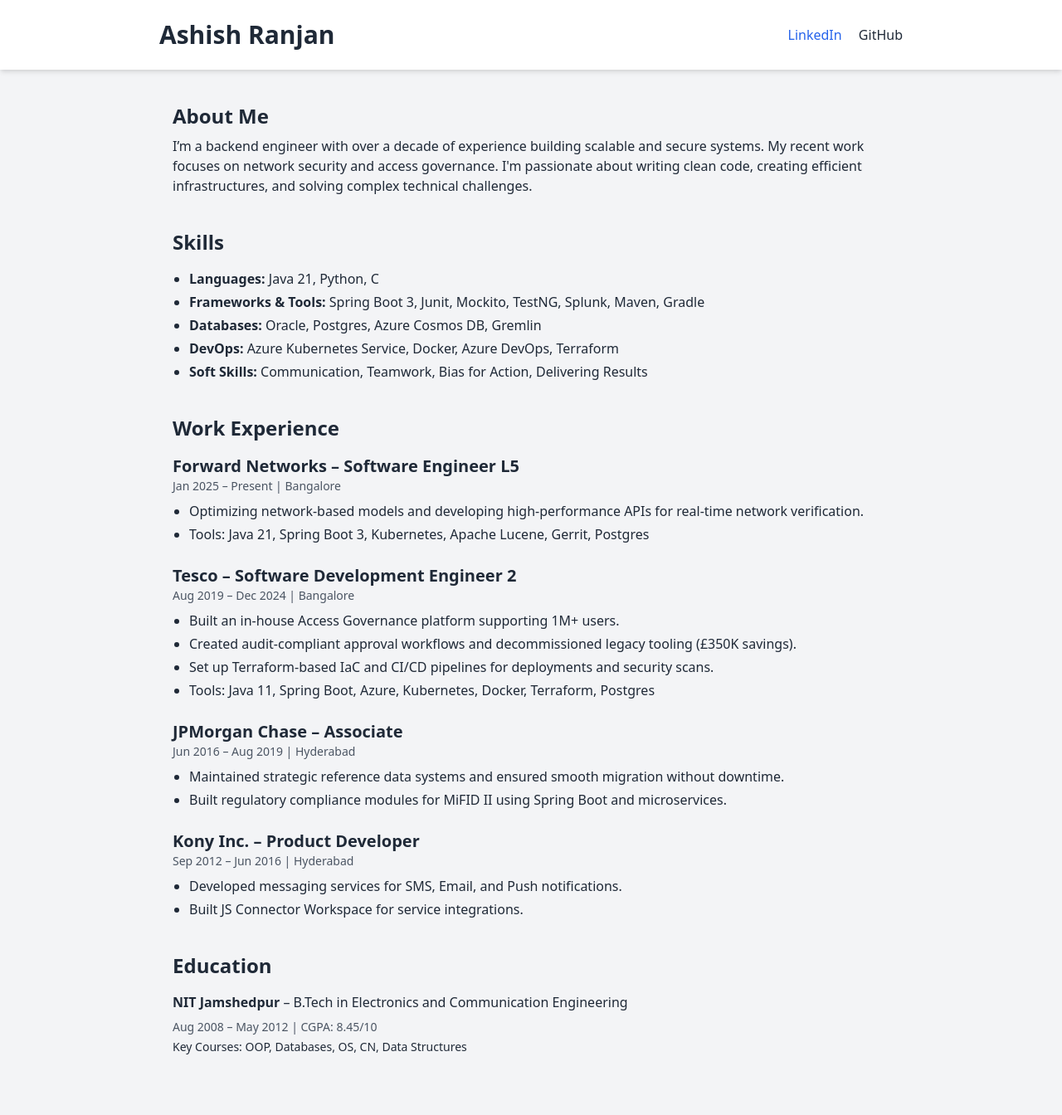
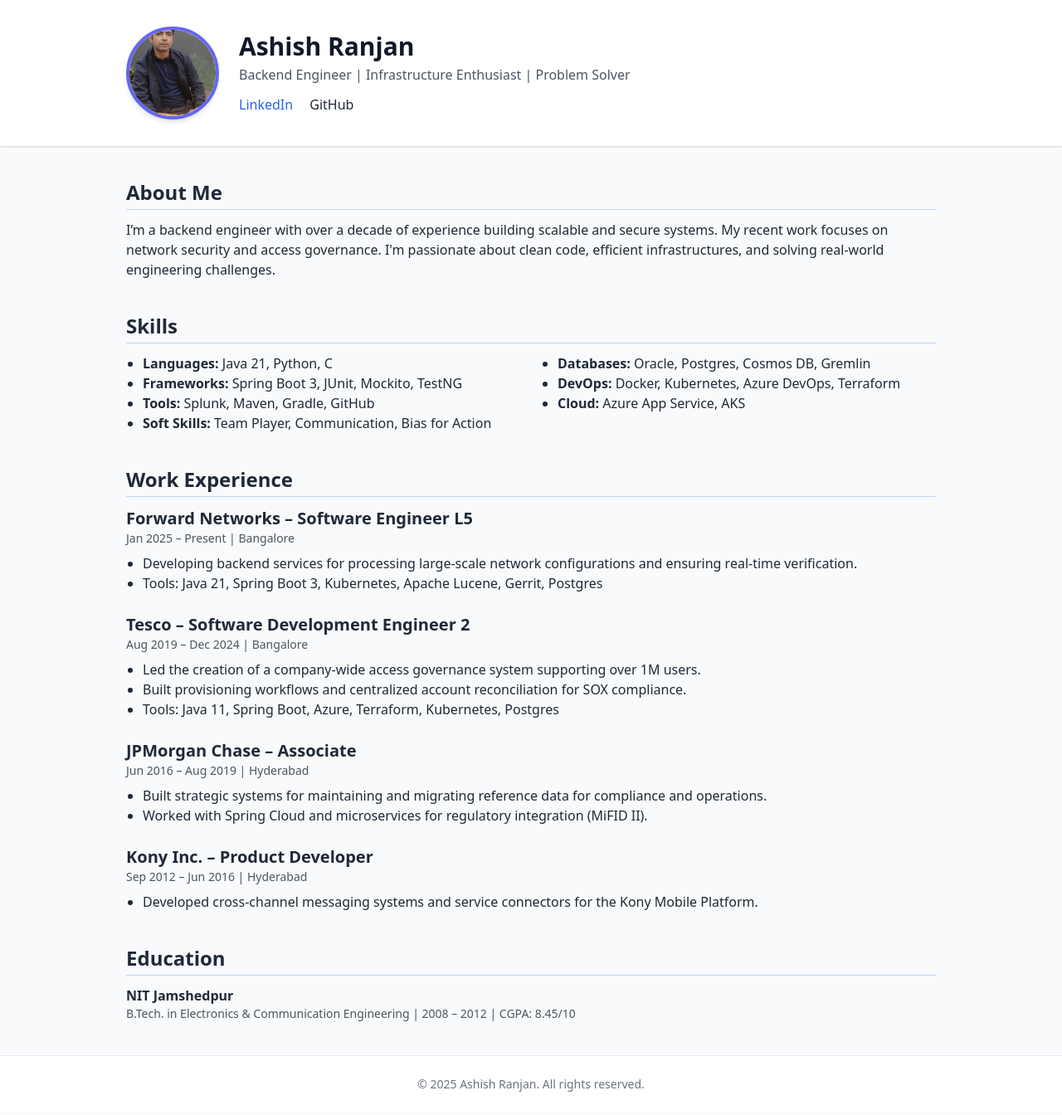
Before and after one commit to ashishranjandev/ashishranjandev.github.io, a plain HTML site: page index.html in a window 1280 px wide. Shown: the top 1344 px of the page at 83% size. Drawn offline with nearby package versions, Linux system fonts and the light colour scheme.

Commit message:
Added Profile

```diff
--- a/index.html
+++ b/index.html
@@ -2,92 +2,109 @@
 <html lang="en">
 <head>
   <meta charset="UTF-8" />
-  <meta name="viewport" content="width=device-width, initial-scale=1.0" />
+  <meta name="viewport" content="width=device-width, initial-scale=1.0"/>
   <title>Ashish Ranjan</title>
   <link href="https://cdn.jsdelivr.net/npm/tailwindcss@2.2.19/dist/tailwind.min.css" rel="stylesheet">
 </head>
-<body class="bg-gray-100 text-gray-800 font-sans">
+<body class="bg-gray-50 text-gray-800">
 
-  <header class="bg-white shadow-md py-6 px-4">
-    <div class="max-w-4xl mx-auto flex justify-between items-center">
-      <h1 class="text-3xl font-bold">Ashish Ranjan</h1>
-      <div class="space-x-4">
-        <a href="https://www.linkedin.com/in/ashish-ranjan-dev/" class="text-blue-600 hover:underline" target="_blank">LinkedIn</a>
-        <a href="https://github.com/ashishranjandev" class="text-gray-800 hover:underline" target="_blank">GitHub</a>
+  <!-- Hero Section -->
+  <header class="bg-white shadow">
+    <div class="max-w-5xl mx-auto flex flex-col md:flex-row items-center justify-between px-6 py-8">
+      <div class="flex items-center space-x-6">
+        <img src="profile.jpg" alt="Ashish Ranjan" class="w-28 h-28 rounded-full object-cover border-4 border-indigo-500 shadow-md" />
+        <div>
+          <h1 class="text-3xl font-bold text-gray-900">Ashish Ranjan</h1>
+          <p class="text-gray-600 mt-1">Backend Engineer | Infrastructure Enthusiast | Problem Solver</p>
+          <div class="mt-3 space-x-4">
+            <a href="https://www.linkedin.com/in/ashish-ranjan-dev/" target="_blank" class="text-blue-600 hover:underline">LinkedIn</a>
+            <a href="https://github.com/ashishranjandev" target="_blank" class="text-gray-800 hover:underline">GitHub</a>
+          </div>
+        </div>
       </div>
     </div>
   </header>
 
-  <main class="max-w-4xl mx-auto py-10 px-4">
-    <section class="mb-10">
-      <h2 class="text-2xl font-semibold mb-2">About Me</h2>
+  <main class="max-w-5xl mx-auto px-6 py-10 space-y-10">
+
+    <!-- About -->
+    <section>
+      <h2 class="text-2xl font-semibold mb-3 border-b pb-1 border-indigo-200">About Me</h2>
       <p>
-        I’m a backend engineer with over a decade of experience building scalable and secure systems. My recent work focuses on network security and access governance. I'm passionate about writing clean code, creating efficient infrastructures, and solving complex technical challenges.
+        I’m a backend engineer with over a decade of experience building scalable and secure systems. My recent work focuses on network security and access governance. I'm passionate about clean code, efficient infrastructures, and solving real-world engineering challenges.
       </p>
     </section>
 
-    <section class="mb-10">
-      <h2 class="text-2xl font-semibold mb-4">Skills</h2>
-      <ul class="list-disc ml-5 space-y-1">
+    <!-- Skills -->
+    <section>
+      <h2 class="text-2xl font-semibold mb-3 border-b pb-1 border-indigo-200">Skills</h2>
+      <div class="grid grid-cols-1 md:grid-cols-2 gap-6">
+        <ul class="list-disc ml-5">
           <li><strong>Languages:</strong> Java 21, Python, C</li>
-        <li><strong>Frameworks & Tools:</strong> Spring Boot 3, Junit, Mockito, TestNG, Splunk, Maven, Gradle</li>
-        <li><strong>Databases:</strong> Oracle, Postgres, Azure Cosmos DB, Gremlin</li>
-        <li><strong>DevOps:</strong> Azure Kubernetes Service, Docker, Azure DevOps, Terraform</li>
-        <li><strong>Soft Skills:</strong> Communication, Teamwork, Bias for Action, Delivering Results</li>
+          <li><strong>Frameworks:</strong> Spring Boot 3, JUnit, Mockito, TestNG</li>
+          <li><strong>Tools:</strong> Splunk, Maven, Gradle, GitHub</li>
+          <li><strong>Soft Skills:</strong> Team Player, Communication, Bias for Action</li>
         </ul>
+        <ul class="list-disc ml-5">
+          <li><strong>Databases:</strong> Oracle, Postgres, Cosmos DB, Gremlin</li>
+          <li><strong>DevOps:</strong> Docker, Kubernetes, Azure DevOps, Terraform</li>
+          <li><strong>Cloud:</strong> Azure App Service, AKS</li>
+        </ul>
+      </div>
     </section>
 
-    <section class="mb-10">
-      <h2 class="text-2xl font-semibold mb-4">Work Experience</h2>
+    <!-- Work Experience -->
+    <section>
+      <h2 class="text-2xl font-semibold mb-3 border-b pb-1 border-indigo-200">Work Experience</h2>
 
-      <div class="mb-6">
+      <div class="space-y-6">
+        <div>
           <h3 class="text-xl font-bold">Forward Networks – Software Engineer L5</h3>
           <p class="text-sm text-gray-600">Jan 2025 – Present | Bangalore</p>
-        <ul class="list-disc ml-5 mt-2 space-y-1">
-          <li>Optimizing network-based models and developing high-performance APIs for real-time network verification.</li>
+          <ul class="list-disc ml-5 mt-2">
+            <li>Developing backend services for processing large-scale network configurations and ensuring real-time verification.</li>
             <li>Tools: Java 21, Spring Boot 3, Kubernetes, Apache Lucene, Gerrit, Postgres</li>
           </ul>
         </div>
 
-      <div class="mb-6">
+        <div>
           <h3 class="text-xl font-bold">Tesco – Software Development Engineer 2</h3>
           <p class="text-sm text-gray-600">Aug 2019 – Dec 2024 | Bangalore</p>
-        <ul class="list-disc ml-5 mt-2 space-y-1">
-          <li>Built an in-house Access Governance platform supporting 1M+ users.</li>
-          <li>Created audit-compliant approval workflows and decommissioned legacy tooling (£350K savings).</li>
-          <li>Set up Terraform-based IaC and CI/CD pipelines for deployments and security scans.</li>
-          <li>Tools: Java 11, Spring Boot, Azure, Kubernetes, Docker, Terraform, Postgres</li>
+          <ul class="list-disc ml-5 mt-2">
+            <li>Led the creation of a company-wide access governance system supporting over 1M users.</li>
+            <li>Built provisioning workflows and centralized account reconciliation for SOX compliance.</li>
+            <li>Tools: Java 11, Spring Boot, Azure, Terraform, Kubernetes, Postgres</li>
           </ul>
         </div>
 
-      <div class="mb-6">
+        <div>
           <h3 class="text-xl font-bold">JPMorgan Chase – Associate</h3>
           <p class="text-sm text-gray-600">Jun 2016 – Aug 2019 | Hyderabad</p>
-        <ul class="list-disc ml-5 mt-2 space-y-1">
-          <li>Maintained strategic reference data systems and ensured smooth migration without downtime.</li>
-          <li>Built regulatory compliance modules for MiFID II using Spring Boot and microservices.</li>
+          <ul class="list-disc ml-5 mt-2">
+            <li>Built strategic systems for maintaining and migrating reference data for compliance and operations.</li>
+            <li>Worked with Spring Cloud and microservices for regulatory integration (MiFID II).</li>
           </ul>
         </div>
 
         <div>
           <h3 class="text-xl font-bold">Kony Inc. – Product Developer</h3>
           <p class="text-sm text-gray-600">Sep 2012 – Jun 2016 | Hyderabad</p>
-        <ul class="list-disc ml-5 mt-2 space-y-1">
-          <li>Developed messaging services for SMS, Email, and Push notifications.</li>
-          <li>Built JS Connector Workspace for service integrations.</li>
+          <ul class="list-disc ml-5 mt-2">
+            <li>Developed cross-channel messaging systems and service connectors for the Kony Mobile Platform.</li>
           </ul>
+        </div>
       </div>
     </section>
 
+    <!-- Education -->
     <section>
-      <h2 class="text-2xl font-semibold mb-4">Education</h2>
-      <p class="mb-2"><strong>NIT Jamshedpur</strong> – B.Tech in Electronics and Communication Engineering</p>
-      <p class="text-sm text-gray-600">Aug 2008 – May 2012 | CGPA: 8.45/10</p>
-      <p class="text-sm mt-1">Key Courses: OOP, Databases, OS, CN, Data Structures</p>
+      <h2 class="text-2xl font-semibold mb-3 border-b pb-1 border-indigo-200">Education</h2>
+      <p class="font-semibold">NIT Jamshedpur</p>
+      <p class="text-sm text-gray-600">B.Tech. in Electronics & Communication Engineering | 2008 – 2012 | CGPA: 8.45/10</p>
     </section>
   </main>
 
-  <footer class="bg-white mt-10 py-6 text-center text-sm text-gray-500">
+  <footer class="bg-white text-center text-sm text-gray-500 py-6 border-t">
     &copy; 2025 Ashish Ranjan. All rights reserved.
   </footer>
 
```
Also changed, not shown: profile.jpg (added). Lines whose indentation alone changed are shown as unchanged.
